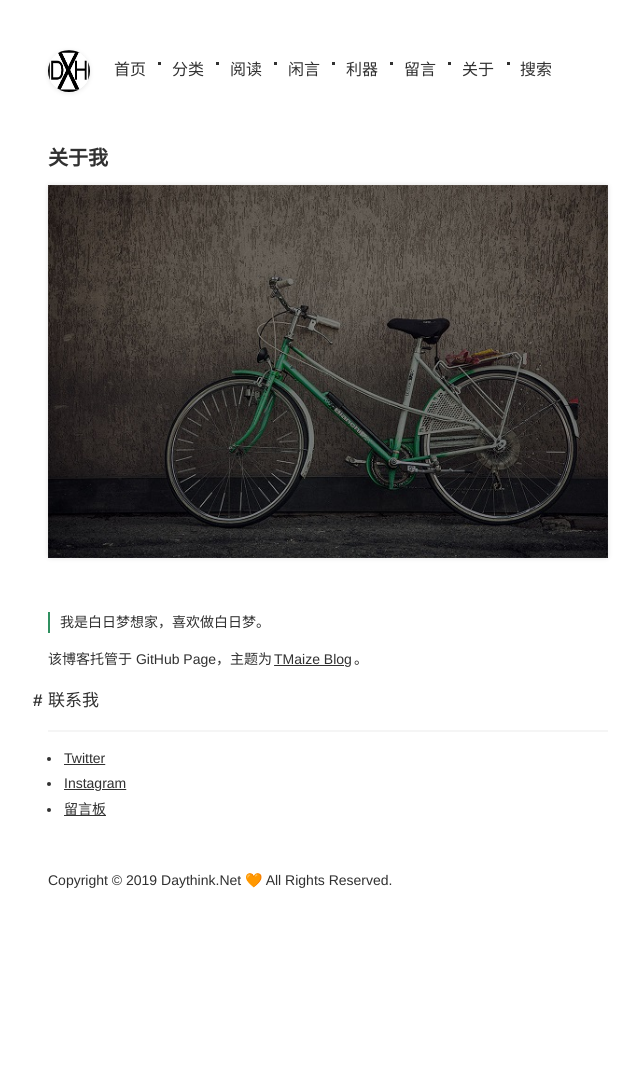
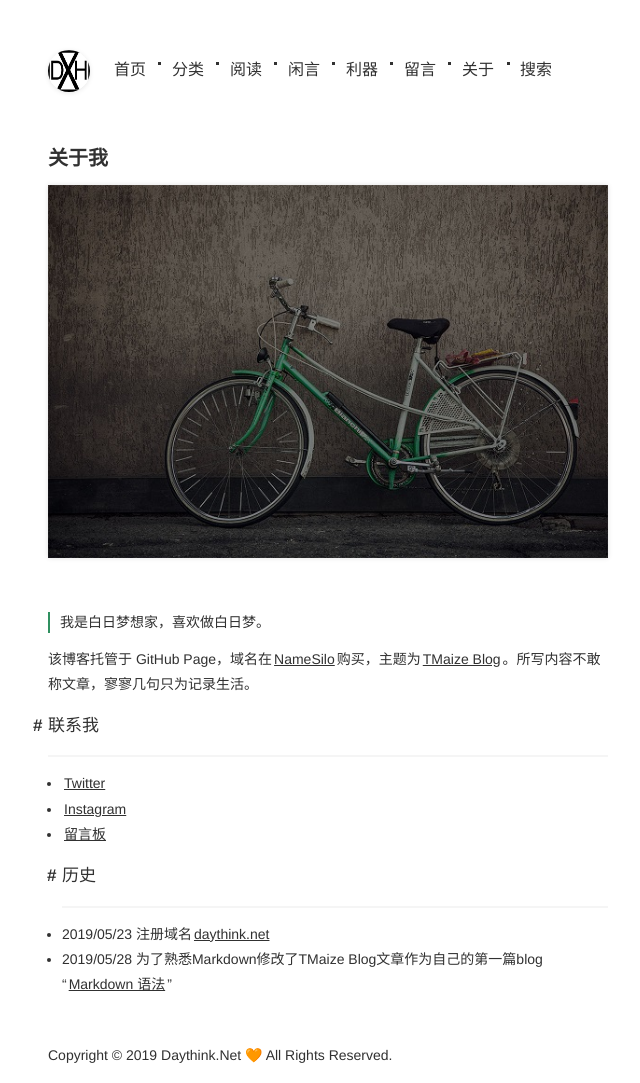
Before and after one commit to Devinteng/blog3, a Jekyll site: the page built from pages/关于.md, in a window 1280 px wide. Shown: the whole page, without its empty margins (312-952 px from the left). Built offline with Jekyll 4.4.1, drawn with Linux system fonts in a browser that asks for light colours; before the commit the page ends 908 px from its top, so only the background shows below that.

Commit message:
Update 关于.md

```diff
--- a/pages/关于.md
+++ b/pages/关于.md
@@ -8,10 +8,14 @@ title: 关于我
 <br/>
 > 我是白日梦想家，喜欢做白日梦。
 
-该博客托管于 GitHub Page，主题为[TMaize Blog](https://github.com/TMaize/tmaize-blog "TMaize")。
+该博客托管于 GitHub Page，域名在[NameSilo](https://www.namesilo.com/?rid=baa1b76ph)购买，主题为[TMaize Blog](https://github.com/TMaize/tmaize-blog "TMaize")。所写内容不敢称文章，寥寥几句只为记录生活。
 <br/>
 ## 联系我
 ***
 + [Twitter](https://twitter.com/caiwoshiwho)
 + [Instagram](https://www.instagram.com/caiwoshiwho/)
 + [留言板](https://daythink.net/pages/%E7%95%99%E8%A8%80.html)
+## 历史
+***
++ 2019/05/23 注册域名[daythink.net](https://daythink.net)
++ 2019/05/28 为了熟悉Markdown修改了TMaize Blog文章作为自己的第一篇blog “[Markdown 语法](https://daythink.net/posts/2019/05/28/Markdown-%E8%AF%AD%E6%B3%95.html)”
```
